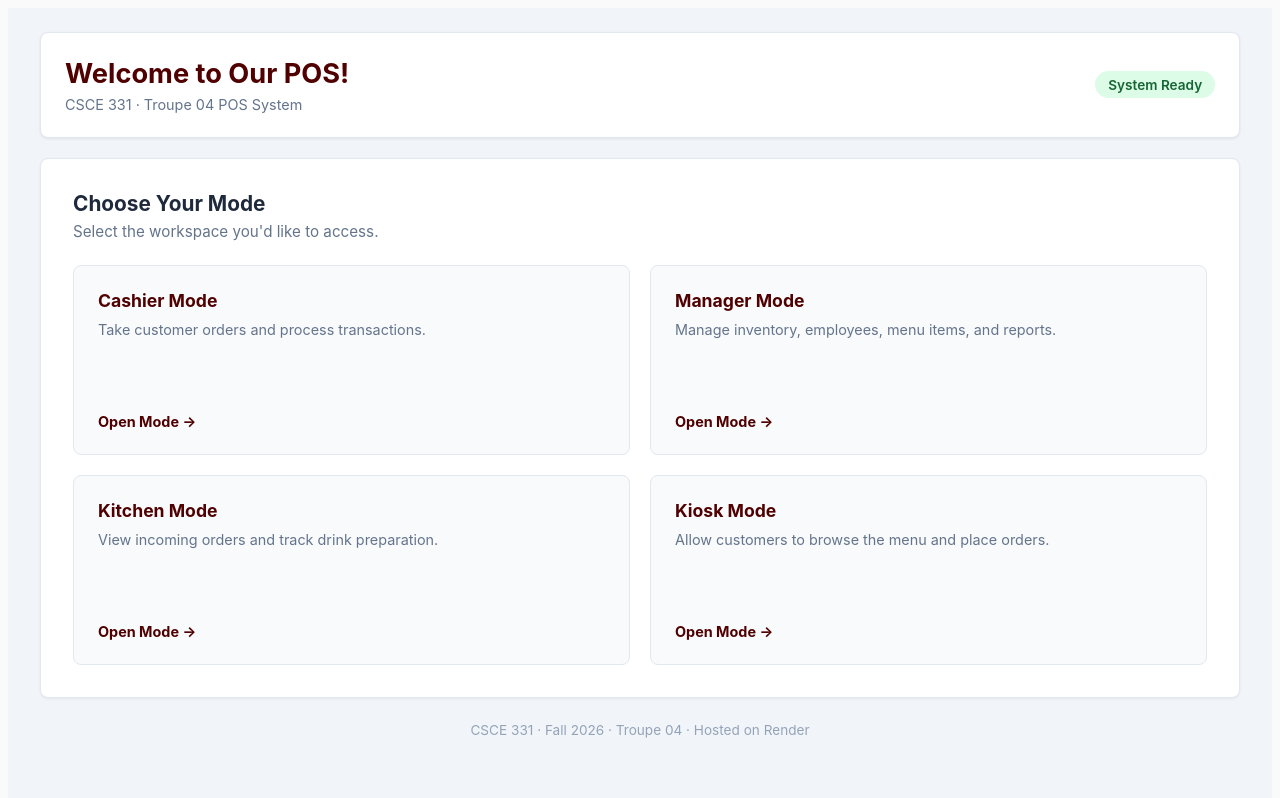
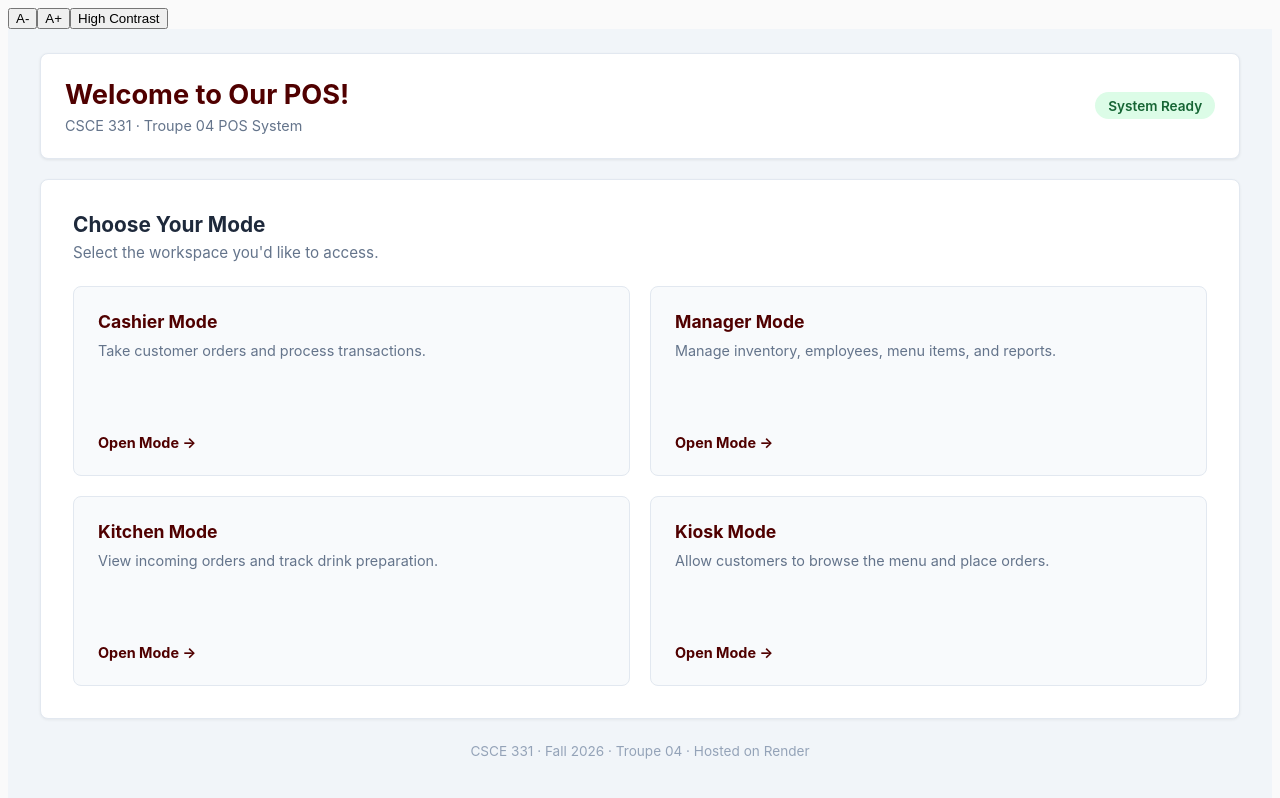
Before and after one commit to CSCE-331-Fall-2026-901-912/331-project-3-pos-troupe-4, a React (Vite) app: page / in a window 1280 px wide. Shown: the top 798 px of the page. Built offline with nearby package versions, Linux system fonts and the light colour scheme; no server answers; the HTML template or start-up script is replaced by a standard one.

Commit message:
added the return

```diff
--- a/src/App.jsx
+++ b/src/App.jsx
@@ -10,6 +10,7 @@ import KioskPage from './pages/KioskMainPage';
 import KitchenPage from './pages/KitchenPage';
 import RoleSelector from './pages/RoleSelector';
 import { CartProvider } from './components/Cashier/CartHandling';
+import AccessibilityBar from './components/Cashier/AccessibilityBar';
 
 class ErrorBoundary extends Component {
   constructor(props) {
@@ -60,6 +61,7 @@ export default function App() {
     <ErrorBoundary>
       <CartProvider>
         <BrowserRouter>
+        <AccessibilityBar />
           <Routes>
             <Route path="/" element={<RoleSelector />} />
             <Route path="/kiosk" element={<KioskPage />} />
--- a/src/components/Cashier/AccessibilityBar.css
+++ b/src/components/Cashier/AccessibilityBar.css
@@ -18,20 +18,10 @@
 	outline-offset: 2px;
 }
 
-html.high-contrast body {
-  background: black;
-  color: white;
-}
-
-html.high-contrast .accessibility-bar {
-  background: black;
-}
-
-html.high-contrast button,
-html.high-contrast input {
-  background: black;
-  color: white;
-  border: 2px solid yellow;
+html.high-contrast * {
+	background-color: black !important;
+	color: white !important;
+	border-color: yellow !important;
 }
 
 html.high-contrast :focus-visible {
--- a/src/components/Cashier/AccessibilityBar.jsx
+++ b/src/components/Cashier/AccessibilityBar.jsx
@@ -1,11 +1,15 @@
 import {useState, useEffect} from 'react';
-import './AccessibilityBar.css';
+import './AccessibilityBar.css'
 
 export default function AccessibilityBar(){
 	//default to the nromal 100%
 	const [textSizePercent, setTextSizePercent] = useState(100);
 
 	const [isHighConstrastOn, setIsHighContrastOn] = useState(false);
+
+	useEffect(() => {
+		document.documentElement.style.fontSize = textSizePercent + '%';
+	}, [textSizePercent]);
 
 	//This runs whenever the high contrast turned on or turned off
 	useEffect(() => {
@@ -16,11 +20,17 @@ export default function AccessibilityBar(){
 			document.documentElement.classList.remove('high-constrast');
 		}
 	}, [isHighConstrastOn]);
+
+
+function makeTextBigger(){
+	if(textSizePercent < 200){
+		setTextSizePercent(textSizePercent + 25);
+	}
 }
 
-function makeTextBigger(){
-	if(testSizePerce < 200){
-		setTextSizePercent(textSizePercent + 25);
+function makeTextSmaller(){
+	if(textSizePercent > 10) {
+		setTextSizePercent(textSizePercent - 25);
 	}
 }
 
@@ -28,3 +38,12 @@ function toggleHighContrast(){
 	//flips the contrast when on becomes off and off becomes on
 	setIsHighContrastOn(!isHighConstrastOn);
 }
+
+return(
+	<div className="Accessibility-bar">
+		<button onClick={makeTextSmaller} aria-label = "smaller text">A-</button>
+		<button onClick={makeTextBigger} aria-label = "Larger text">A+</button>
+		<button onClick={toggleHighContrast} aria-pressed = {isHighConstrastOn}>High Contrast</button>
+	</div>
+);
+}
```
Lines whose indentation alone changed are shown as unchanged.
